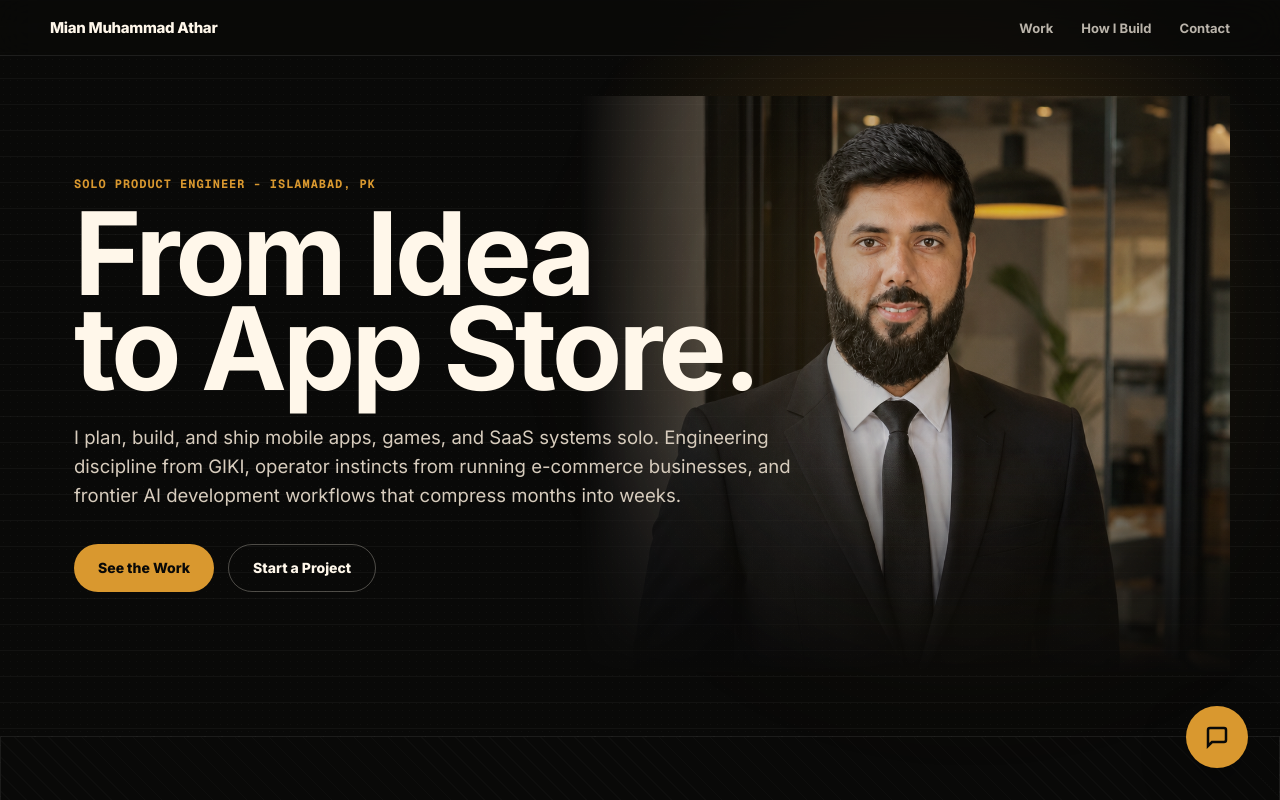
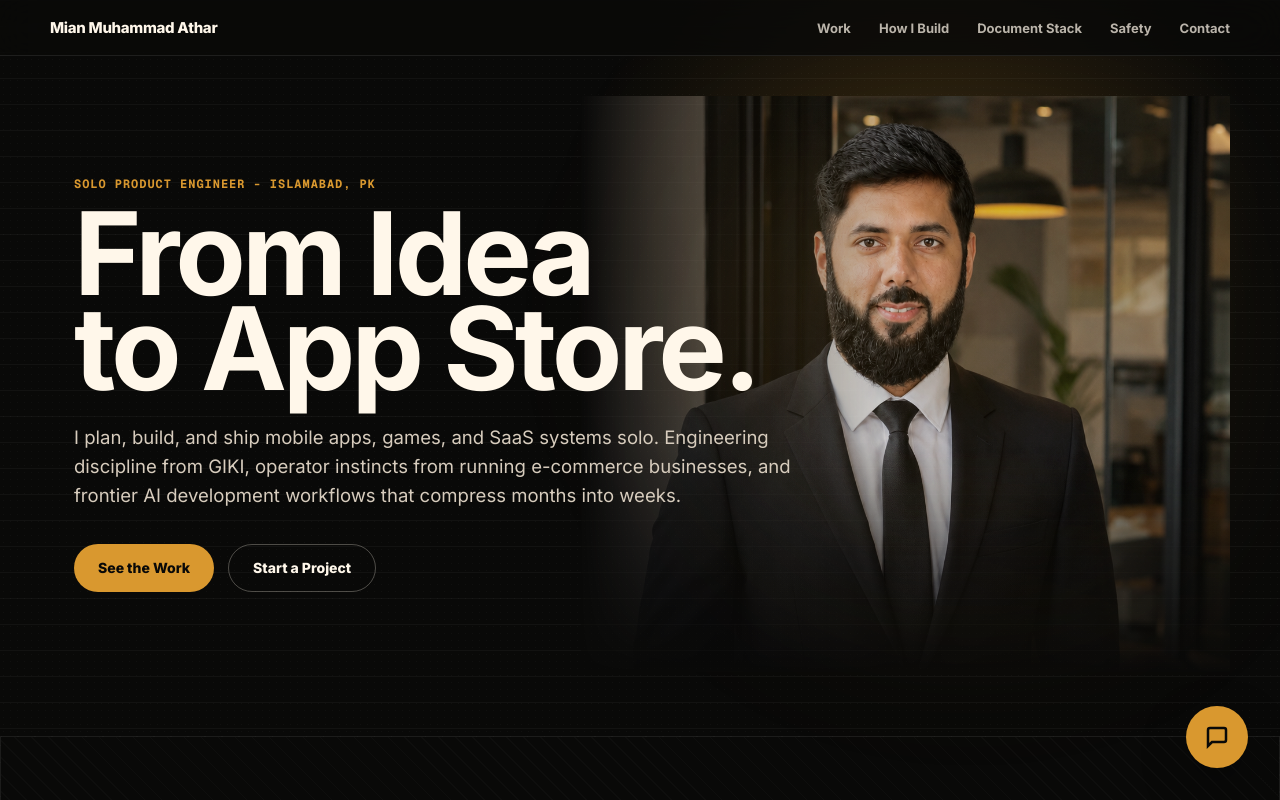
Before and after one commit to AI-GrandFather/portfolio, a Next.js app: page / in a window 1280 px wide. Shown: the top 800 px of the page. Built offline with nearby package versions, Linux system fonts and the light colour scheme.

Commit message:
feat: add document-stack and safety links to navigation

```diff
--- a/app/page.tsx
+++ b/app/page.tsx
@@ -27,6 +27,8 @@ export default function Home() {
             <div className="nav-links">
               <a href="#work">Work</a>
               <a href="#how-i-build">How I Build</a>
+              <a href="#document-stack">Document Stack</a>
+              <a href="#safety">Safety</a>
               <a href="#contact">Contact</a>
             </div>
           </nav>
@@ -223,6 +225,8 @@ export default function Home() {
               <span className="eyebrow">Navigate</span>
               <a href="#work">Work</a>
               <a href="#how-i-build">How I Build</a>
+              <a href="#document-stack">Document Stack</a>
+              <a href="#safety">Safety</a>
               <a href="#contact">Contact</a>
             </div>
           </div>
```
